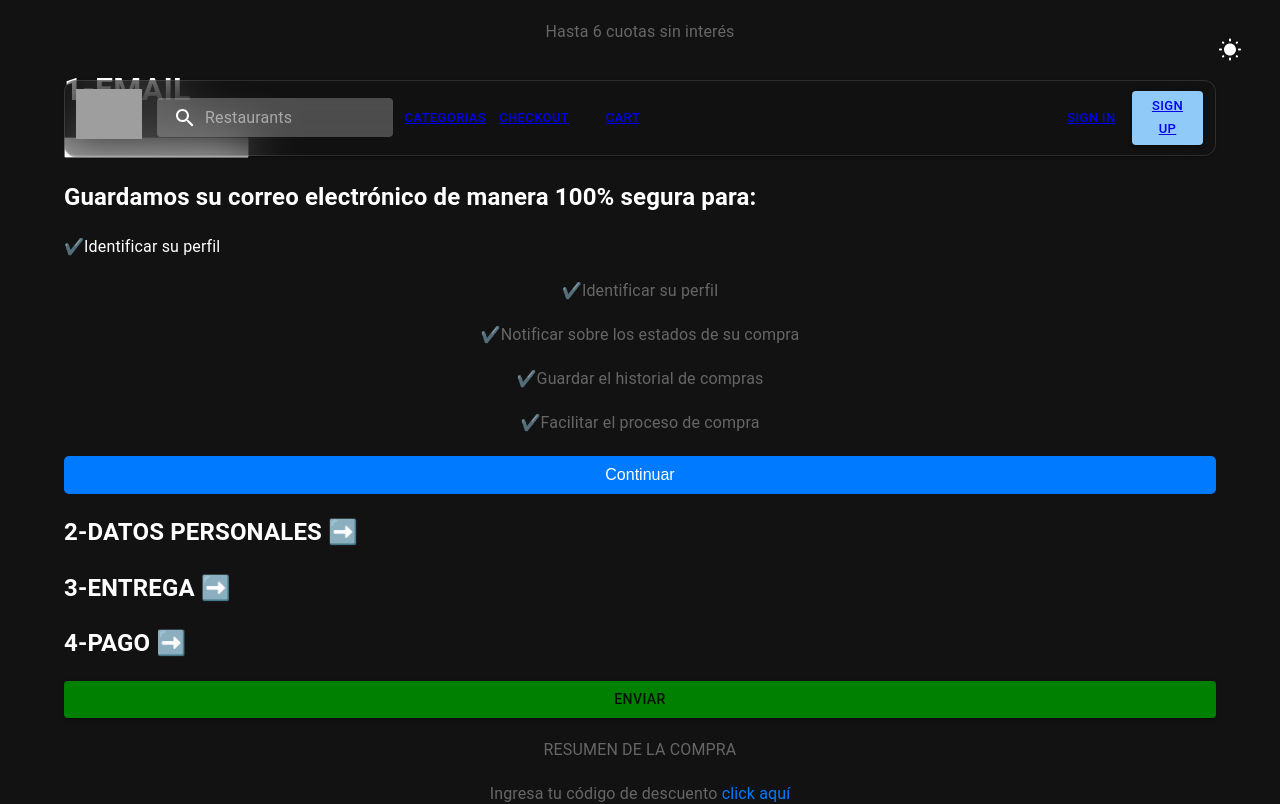
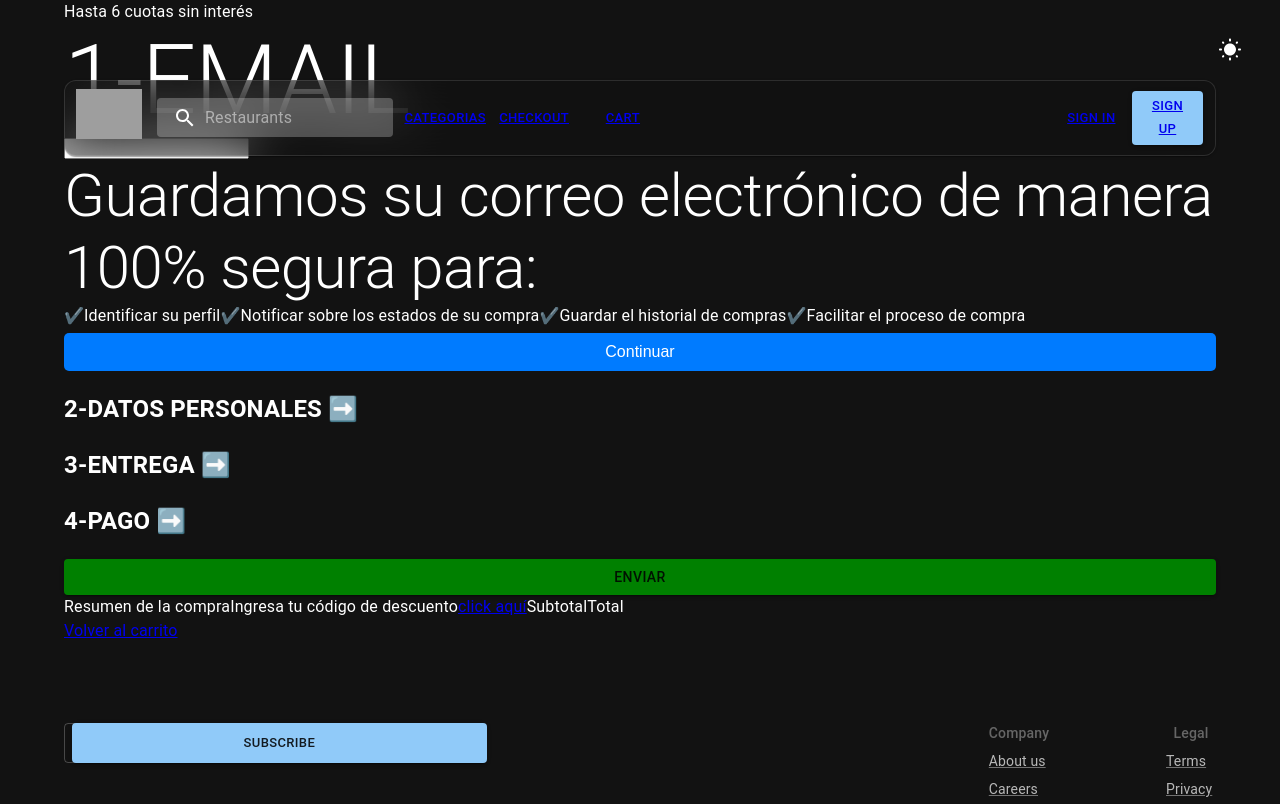
Before and after one commit to No-Country-simulation/c20-23-m-java-react.DeliMovil, a React (Vite) app in the folder Frontend/: page /checkout in a window 1280 px wide. Shown: the top 804 px of the page. Built offline with nearby package versions, Linux system fonts and the light colour scheme; grey boxes are pictures that could not be loaded.

Commit message:
Reemplazo de etiqueta <p> por Tipography en Checkout.jsx

```diff
--- a/Frontend/src/components/Cart-Checkout/Checkout.jsx
+++ b/Frontend/src/components/Cart-Checkout/Checkout.jsx
@@ -15,20 +15,26 @@ function Checkout() {
     <Container>
 
     <div className='header-checkout'>
-      <p>Hasta 6 cuotas sin interés </p>
+      <Typography id="outlined-basic" label="Outlined" variant="outlined">Hasta 6 cuotas sin interés</Typography>
     </div>
 
     <div className='email'>
-       <h1>1-EMAIL</h1>
-       <input type="text" />
+    <Typography variant="h1" component="h2">
+       1-EMAIL
+     </Typography>
+
+      <input type="text" />
 
     <section className='section'>
-      <h2>Guardamos su correo electrónico de manera 100% segura para:</h2>
+      <Typography variant="h2" component="h2">
+        Guardamos su correo electrónico de manera 100% segura para:
+      </Typography>
+
+
       <Typography id="outlined-basic" label="Outlined" variant="outlined">✔️Identificar su perfil</Typography>
-      <p>✔️Identificar su perfil</p>
-      <p>✔️Notificar sobre los estados de su compra</p>
-      <p>✔️Guardar el historial de compras</p>
-      <p>✔️Facilitar el proceso de compra</p>
+      <Typography id="outlined-basic" label="Outlined" variant="outlined">✔️Notificar sobre los estados de su compra</Typography>
+      <Typography id="outlined-basic" label="Outlined" variant="outlined">✔️Guardar el historial de compras</Typography>
+      <Typography id="outlined-basic" label="Outlined" variant="outlined">✔️Facilitar el proceso de compra</Typography>
     </section>
 
     <button>Continuar</button>
@@ -72,11 +78,12 @@ function Checkout() {
     >Enviar</Button>
 
     <div className='resumen-compra'>
-      <p>RESUMEN DE LA COMPRA</p>
+      <Typography id="outlined-basic" label="Outlined" variant="outlined">Resumen de la compra</Typography>
       <title>Combo de Hamburguesa con Papas Fritas</title>
-      <p>Ingresa tu código de descuento <Link>click aquí</Link></p>
-      <p>Subtotal</p>
-      <p>Total</p>
+      <Typography id="outlined-basic" label="Outlined" variant="outlined">Ingresa tu código de descuento<Link>click aquí</Link></Typography>
+      <Typography id="outlined-basic" label="Outlined" variant="outlined">Subtotal</Typography>
+      <Typography id="outlined-basic" label="Outlined" variant="outlined">Total</Typography>
+
     </div>
     <Link>Volver al carrito</Link>
   </Container>
```
